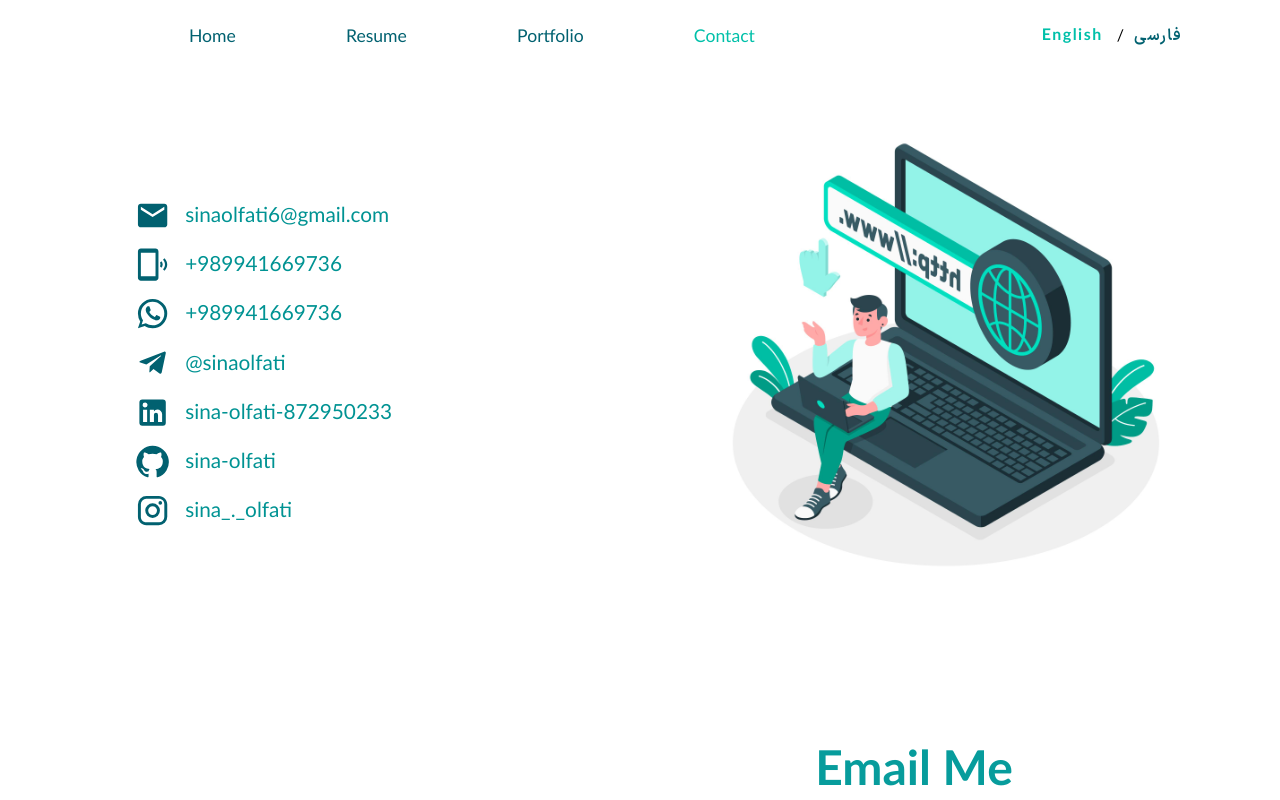
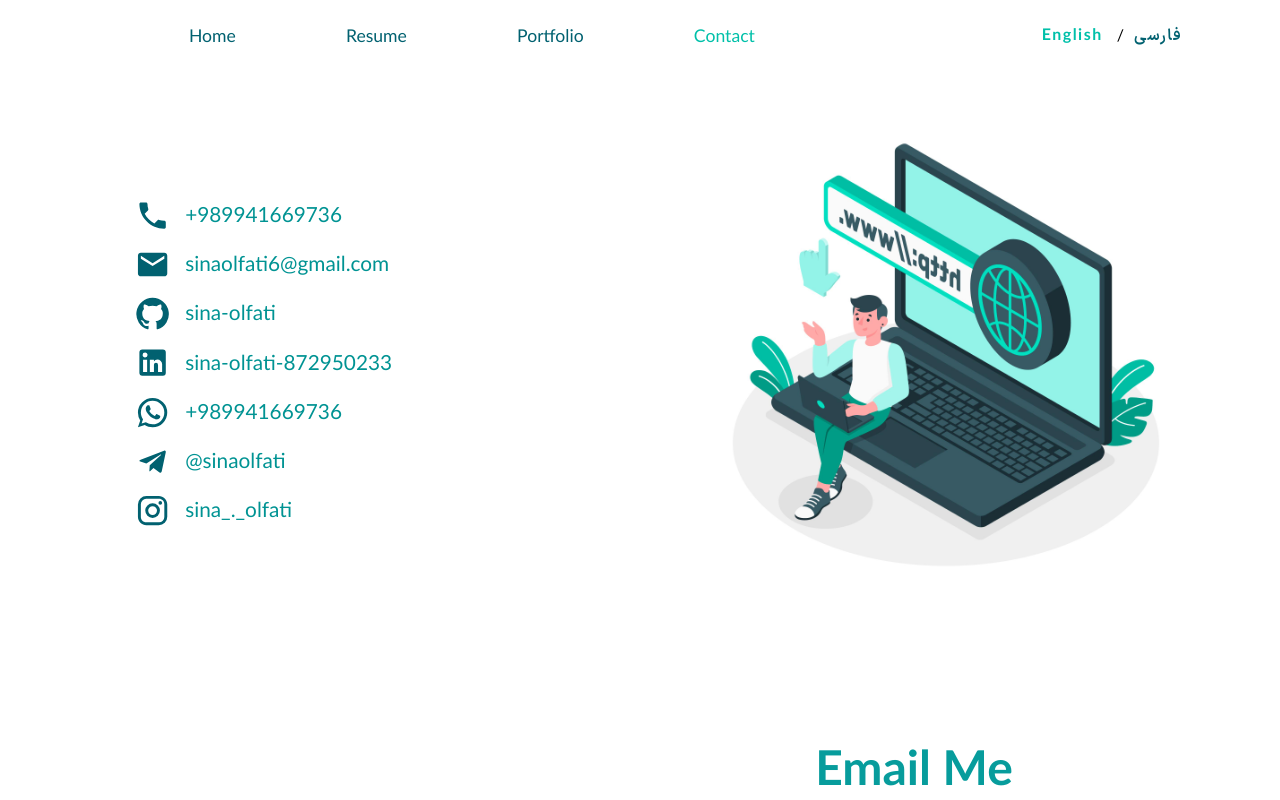
Before and after one commit to sina-olfati/sina-olfati-site, a React (Create React App) app: page /sina-olfati-site/contact in a window 1280 px wide. Shown: the top 800 px of the page. Built offline with nearby package versions, Linux system fonts and the light colour scheme; a web font is replaced by a local one.

Commit message:
added target of _blank to my links

```diff
--- a/src/screens/Contact.tsx
+++ b/src/screens/Contact.tsx
@@ -12,7 +12,8 @@ import idea from '../assets/images/idea.jpg'
 
 // Icons
 import EmailIcon from '@mui/icons-material/Email';
-import PhonelinkRingIcon from '@mui/icons-material/PhonelinkRing';
+// import PhonelinkRingIcon from '@mui/icons-material/PhonelinkRing';
+import LocalPhoneIcon from '@mui/icons-material/LocalPhone';
 import WhatsAppIcon from '@mui/icons-material/WhatsApp';
 import LinkedInIcon from '@mui/icons-material/LinkedIn';
 import GitHubIcon from '@mui/icons-material/GitHub';
@@ -45,13 +46,13 @@ const Contact = () => {
         <div className='social-links'>
             <div>
                 <ul>
-                    <li><a href="mailto:sinaolfati6@gmail.com"><EmailIcon style={{fontSize: '2.2rem', position: "relative", top: "11px"}}/><span dir='ltr'>sinaolfati6@gmail.com</span></a></li>
-                    <li><a href="tel:+989941669736"><PhonelinkRingIcon style={{fontSize: '2.2rem', position: "relative", top: "11px"}}/><span dir='ltr'>+989941669736</span></a></li>
-                    <li><a href="https://api.whatsapp.com/send?phone=+989941669736"><WhatsAppIcon style={{fontSize: '2.2rem', position: "relative", top: "11px"}}/><span dir='ltr'>+989941669736</span></a></li>
-                    <li><a href="https://telegram.me/sinaolfati"><TelegramIcon style={{fontSize: '2.2rem', position: "relative", top: "11px"}}/><span dir='ltr'>@sinaolfati</span></a></li>
-                    <li><a href="https://www.linkedin.com/in/sina-olfati-872950233"><LinkedInIcon style={{fontSize: '2.2rem', position: "relative", top: "11px"}}/><span dir='ltr'>sina-olfati-872950233</span></a></li>
-                    <li><a href="https://github.com/sina-olfati"><GitHubIcon style={{fontSize: '2.2rem', position: "relative", top: "11px"}}/><span dir='ltr'>sina-olfati</span></a></li>
-                    <li><a href="https://www.instagram.com/sina_._olfati"><InstagramIcon style={{fontSize: '2.2rem', position: "relative", top: "11px"}}/><span dir='ltr'>sina_._olfati</span></a></li>
+                    <li><a href="tel:+989941669736" target="_blank"><LocalPhoneIcon style={{fontSize: '2.2rem', position: "relative", top: "11px"}}/><span dir='ltr'>+989941669736</span></a></li>
+                    <li><a href="mailto:sinaolfati6@gmail.com" target="_blank"><EmailIcon style={{fontSize: '2.2rem', position: "relative", top: "11px"}}/><span dir='ltr'>sinaolfati6@gmail.com</span></a></li>
+                    <li><a href="https://github.com/sina-olfati" target="_blank"><GitHubIcon style={{fontSize: '2.2rem', position: "relative", top: "11px"}}/><span dir='ltr'>sina-olfati</span></a></li>
+                    <li><a href="https://www.linkedin.com/in/sina-olfati-872950233" target="_blank"><LinkedInIcon style={{fontSize: '2.2rem', position: "relative", top: "11px"}}/><span dir='ltr'>sina-olfati-872950233</span></a></li>
+                    <li><a href="https://wa.me/+989941669736" target="_blank"><WhatsAppIcon style={{fontSize: '2.2rem', position: "relative", top: "11px"}}/><span dir='ltr'>+989941669736</span></a></li>
+                    <li><a href="https://telegram.me/sinaolfati" target="_blank"><TelegramIcon style={{fontSize: '2.2rem', position: "relative", top: "11px"}}/><span dir='ltr'>@sinaolfati</span></a></li>
+                    <li><a href="https://www.instagram.com/sina_._olfati" target="_blank"><InstagramIcon style={{fontSize: '2.2rem', position: "relative", top: "11px"}}/><span dir='ltr'>sina_._olfati</span></a></li>
                 </ul>
             </div>
             <img src={ links } alt='Boy sitting on Laptop and aLink' />
--- a/src/screens/Home.tsx
+++ b/src/screens/Home.tsx
@@ -56,10 +56,9 @@ const Home = () => {
 
             <div className='fastLinks'>
               <ul>
-                <li><a href="mailto:sinaolfati6@gmail.com"><IconButton><EmailIcon/></IconButton></a></li>
-                <li><a href="https://www.linkedin.com/in/sina-olfati-872950233"><IconButton><LinkedInIcon/></IconButton></a></li>
-                <li><a href="https://github.com/sina-olfati"><IconButton><GitHubIcon/></IconButton></a></li>
-                <li><a href="https://api.whatsapp.com/send?phone=+989941669736"><IconButton><WhatsAppIcon/></IconButton></a></li>
+                <li><a href="https://www.linkedin.com/in/sina-olfati-872950233" target="_blank"><IconButton><LinkedInIcon/></IconButton></a></li>
+                <li><a href="https://github.com/sina-olfati" target="_blank"><IconButton><GitHubIcon/></IconButton></a></li>
+                <li><a href="mailto:sinaolfati6@gmail.com" target="_blank"><IconButton><EmailIcon/></IconButton></a></li>
               </ul>
             </div>
 
```
